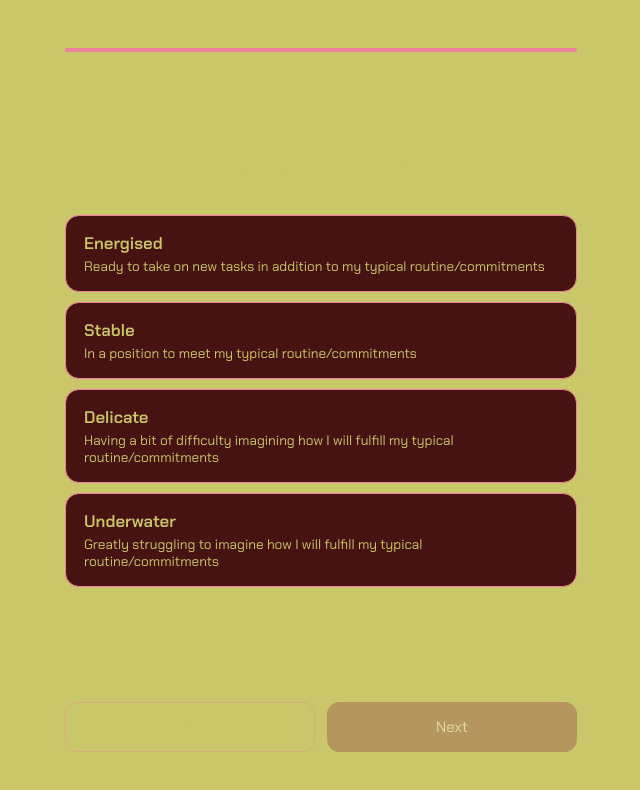
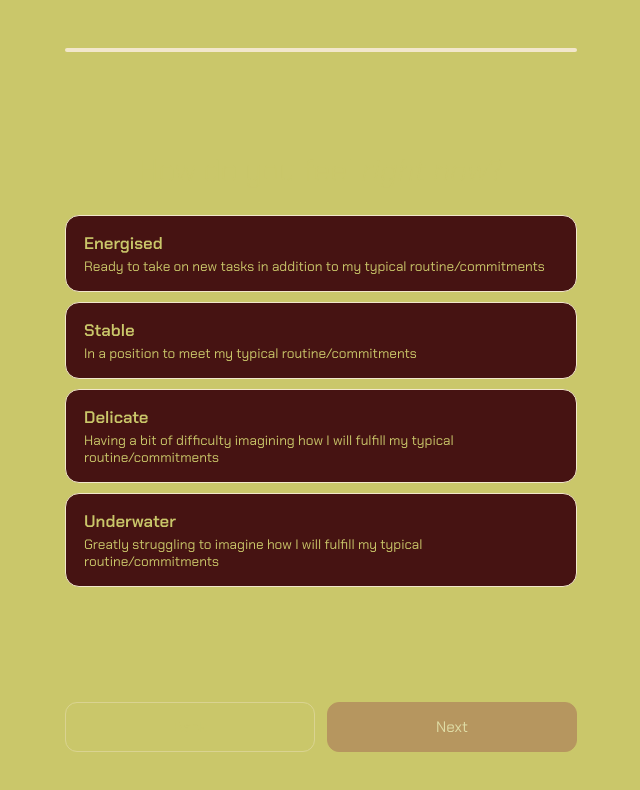
Before and after one commit to BlobGoblin66/capacity-checker, a React (Vite) app: page / in a window 1280 px wide. Shown: the top 790 px of the page, without its empty margins (319-959 px from the left). Built offline with nearby package versions, Linux system fonts and the light colour scheme.

Commit message:
Update index.css

```diff
--- a/src/index.css
+++ b/src/index.css
@@ -12,20 +12,20 @@
   --color-surface: #461312;      /* cards / option backgrounds */
   --color-ink: #CAC76A;          /* main text */
   --color-muted: #CAC76A;        /* secondary text */
-  --color-border: #ED809D;       /* borders / dividers */
+  --color-border: #F2E7CB;       /* borders / dividers */
 
   /* Accent (selection highlight, buttons, slider) */
   --color-accent: #9A4E51;
   --color-accent-light: #9A4E51;
-  --color-scale-num: #ED809D;
+  --color-scale-num: #CAC76A;
 
   /* Verdict colors */
-  --color-go: #303030;
-  --color-go-bg: #9CA763;
-  --color-caution: #303030;
-  --color-caution-bg: #EFBF43;
-  --color-stop: #F4EDDA;
-  --color-stop-bg: #303030;
+  --color-go: #CAC76A;
+  --color-go-bg: #461312;
+  --color-caution: #CAC76A;
+  --color-caution-bg: #461312;
+  --color-stop: #CAC76A;
+  --color-stop-bg: #461312;
 }
 /* ============================================
    Structure — usually no need to touch below here
```
